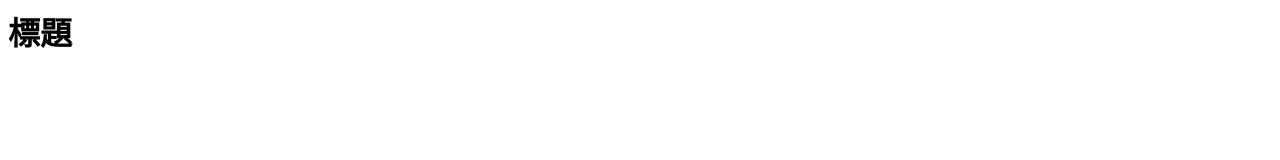
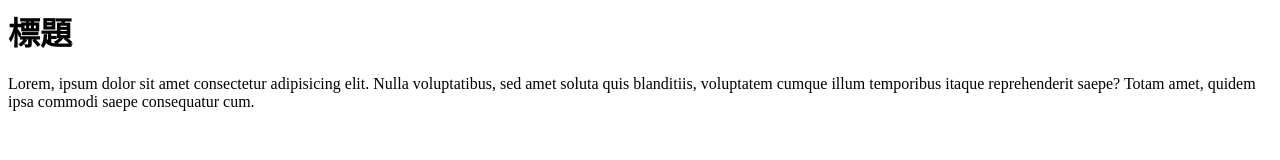
Before and after one commit to jolinhappy/learn-git, a plain HTML site: page index.html in a window 1280 px wide. Drawn offline with Linux system fonts and the light colour scheme.

Commit message:
add p tag

```diff
--- a/index.html
+++ b/index.html
@@ -1,3 +1,6 @@
 <div class="wrap">
   <h1>標題</h1>
+  <p>Lorem, ipsum dolor sit amet consectetur adipisicing elit. Nulla voluptatibus, sed amet soluta quis blanditiis,
+    voluptatem cumque illum temporibus itaque reprehenderit saepe? Totam amet, quidem ipsa commodi saepe consequatur
+    cum.</p>
 </div>
```
